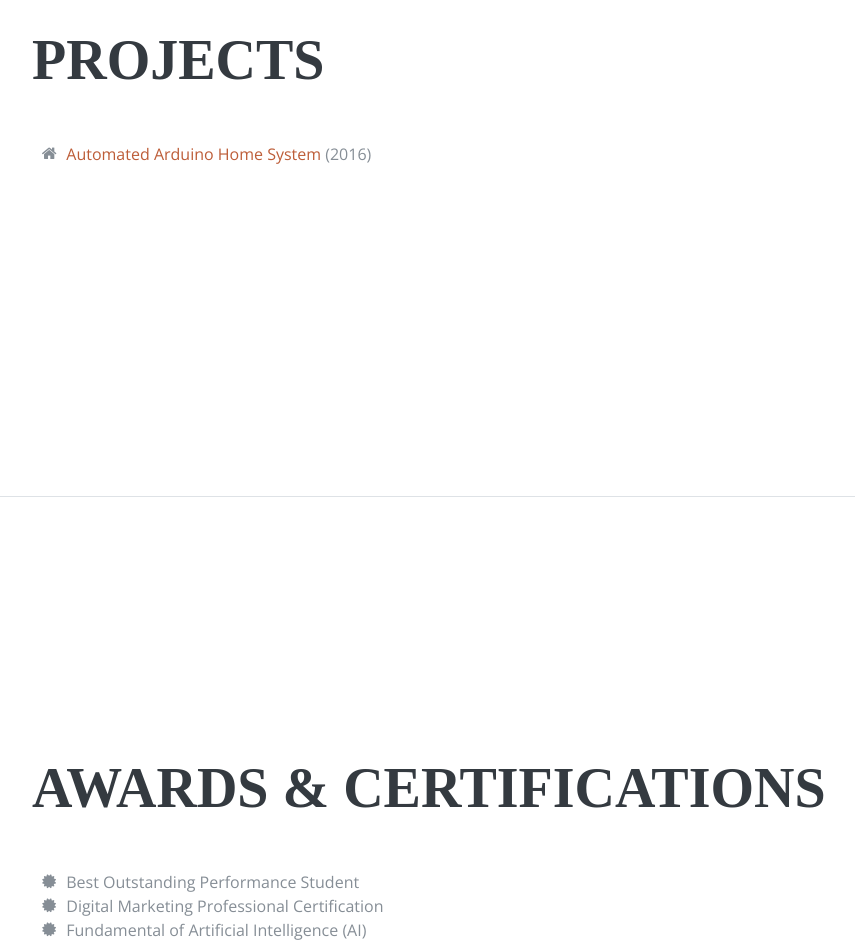
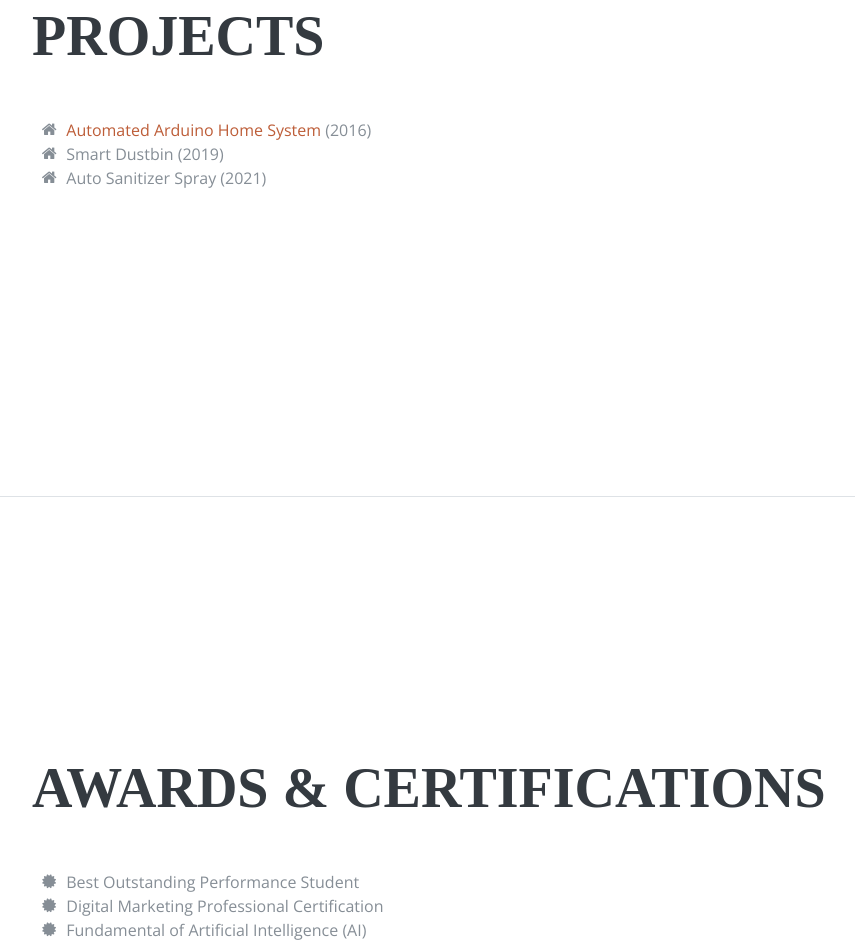
Before and after one commit to mzahin/mzahin.github.io, a plain HTML site: page index.html in a window 1280 px wide. Shown: the part 3534-4476 px from the top of the page, without its empty margins (288-1143 px from the left). Drawn offline with nearby package versions, Linux system fonts and the light colour scheme; a web font is replaced by a local one.

Commit message:
Update index.html
Add 2 projects name

```diff
--- a/index.html
+++ b/index.html
@@ -323,6 +323,12 @@
                 <ul class="fa-ul mb-0">
                     <li><i class="fa-li fa fa-home"></i><a target="_blank" href="https://sites.google.com/view/automated-arduino-home-system">Automated Arduino Home System</a> (2016)</li>
                  </ul>
+                 <ul class="fa-ul mb-0">
+                    <li><i class="fa-li fa fa-home"></i>Smart Dustbin (2019)</li>
+                 </ul>
+                 <ul class="fa-ul mb-0">
+                    <li><i class="fa-li fa fa-home"></i>Auto Sanitizer Spray (2021)</li>
+                 </ul>
 
         </div>
     </section>
```
